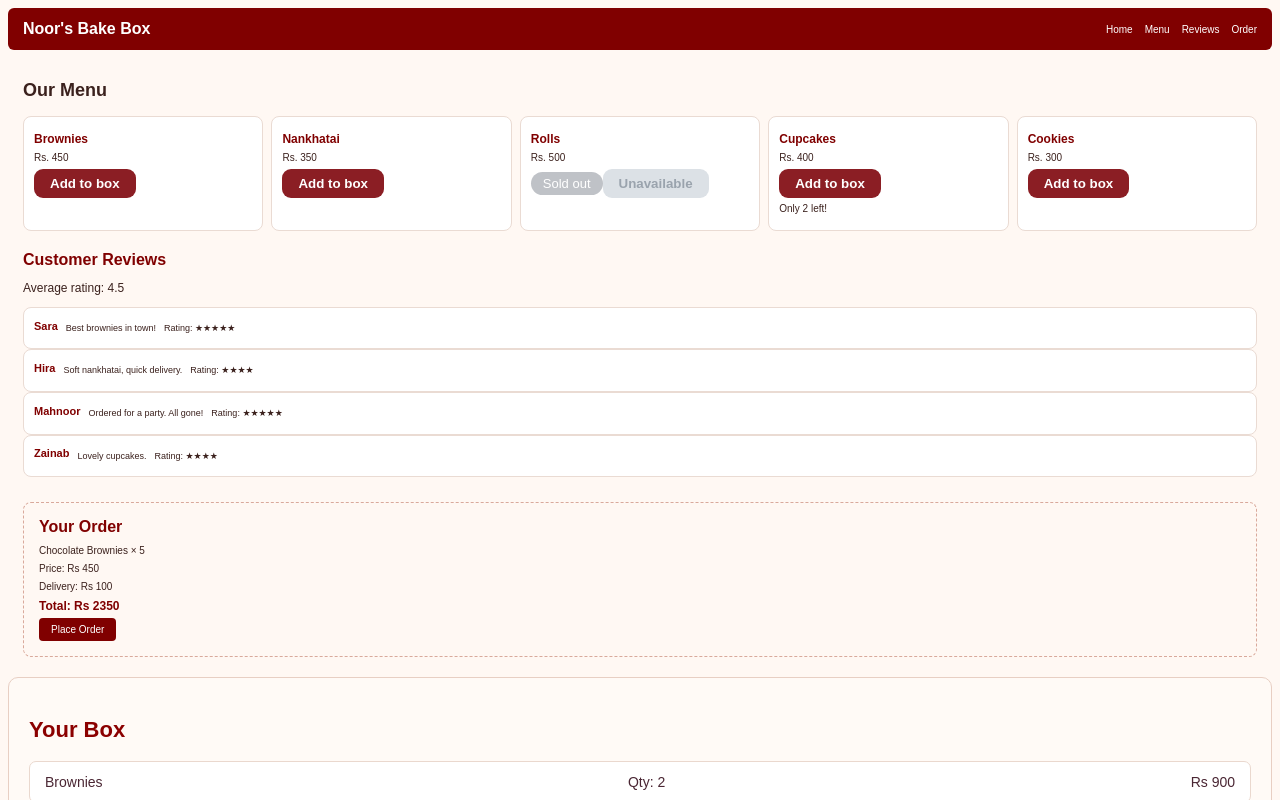
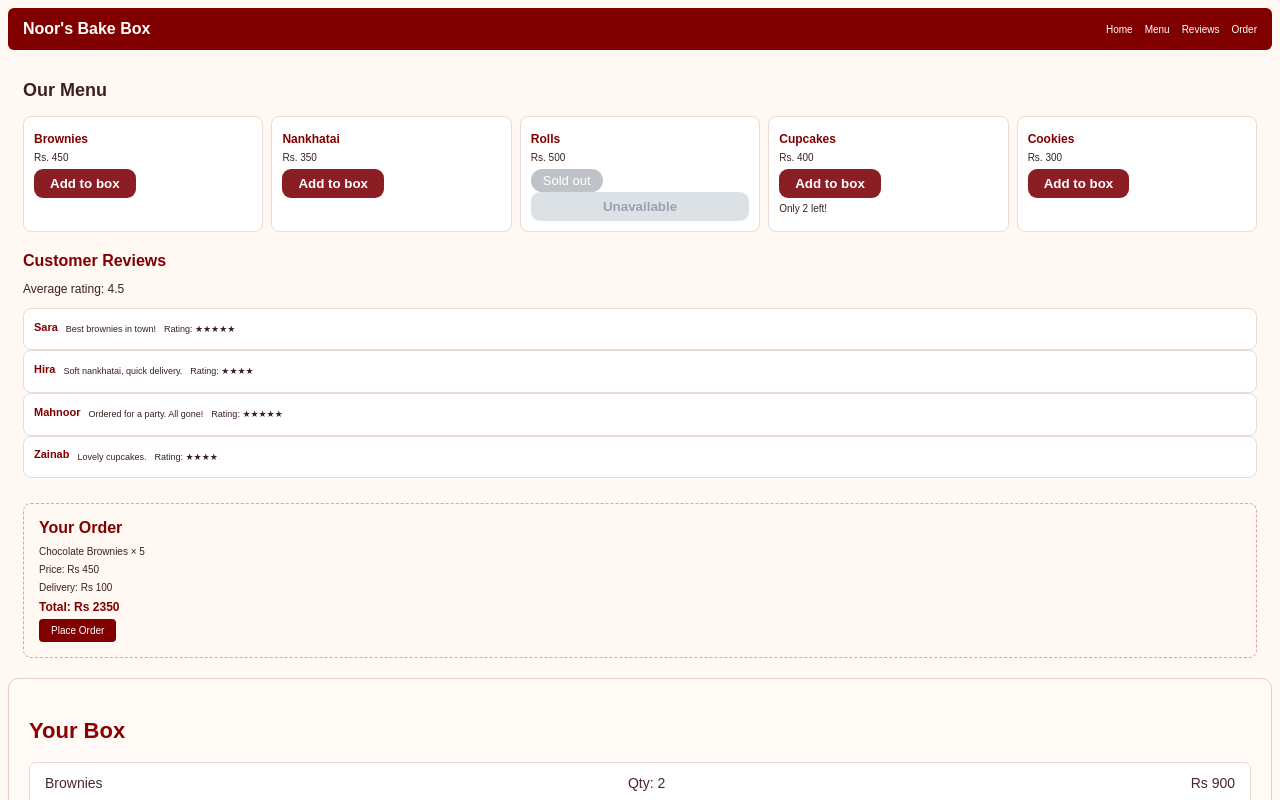
Before and after one commit to 2622-4cs-010-lang/bazaar, a React (Vite) app: page / in a window 1280 px wide. Shown: the top 800 px of the page. Built offline with nearby package versions, Linux system fonts and the light colour scheme.

Commit message:
task 7 lab 9

```diff
--- a/src/App.jsx
+++ b/src/App.jsx
@@ -1,4 +1,3 @@
-
 
 import ShopHeader from "./components/layout/ShopHeader";
 import ProductSection from "./components/products/ProductSection";
--- a/src/index.css
+++ b/src/index.css
@@ -363,3 +363,23 @@ body {
 .cart-summary > p {
   color: #4a2633;
 }
+
+/*new*/
+
+/* Fix sold-out product buttons */
+.product-card {
+  min-width: 0;
+  overflow: hidden;
+  box-sizing: border-box;
+}
+
+.product-card button {
+  max-width: 100%;
+  box-sizing: border-box;
+  white-space: normal;
+}
+
+/* Keep unavailable button inside the card */
+.product-card button:disabled {
+  width: 100%;
+}
```
Also changed, not shown: src/Broken.jsx (added, +24 -0 lines).
